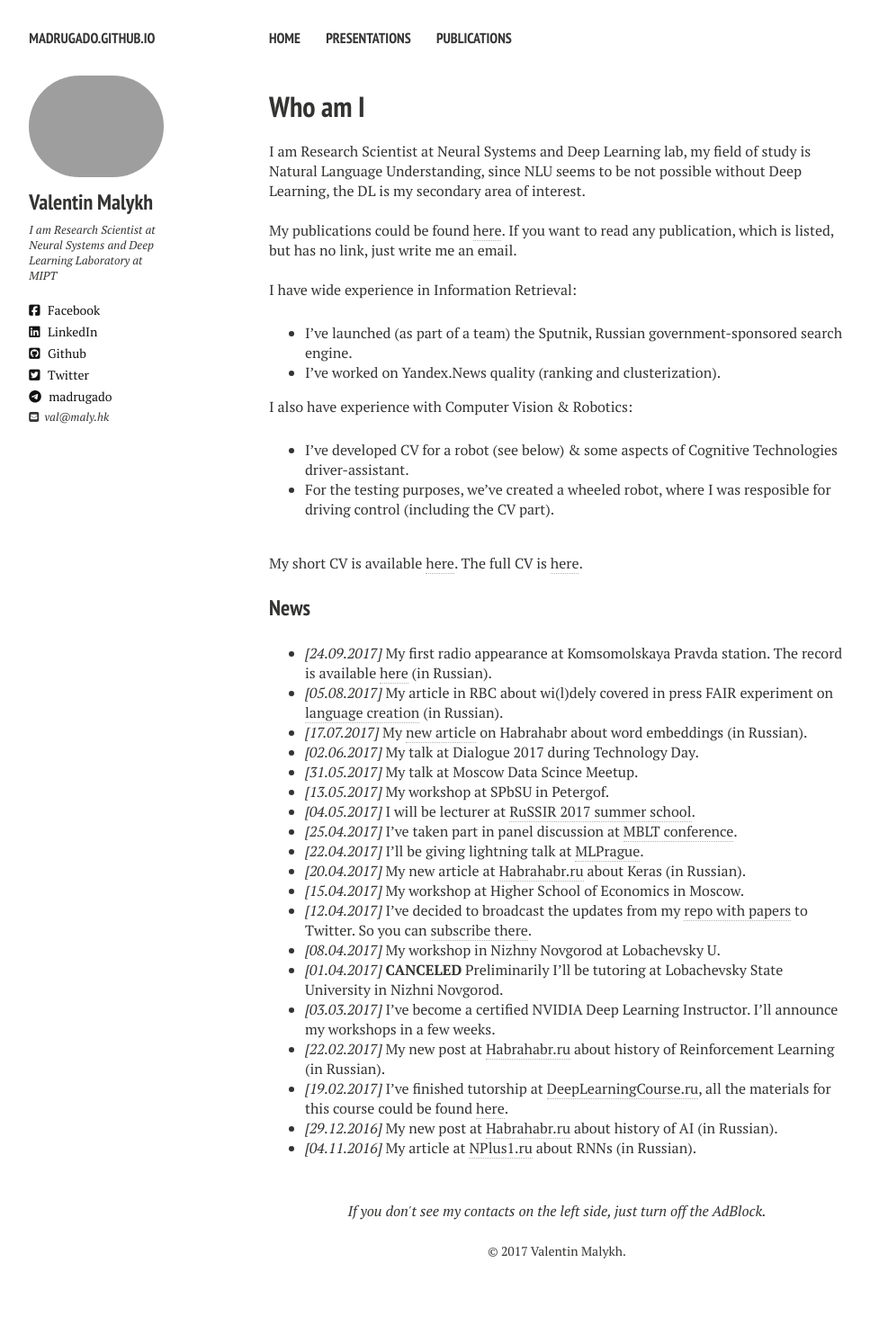
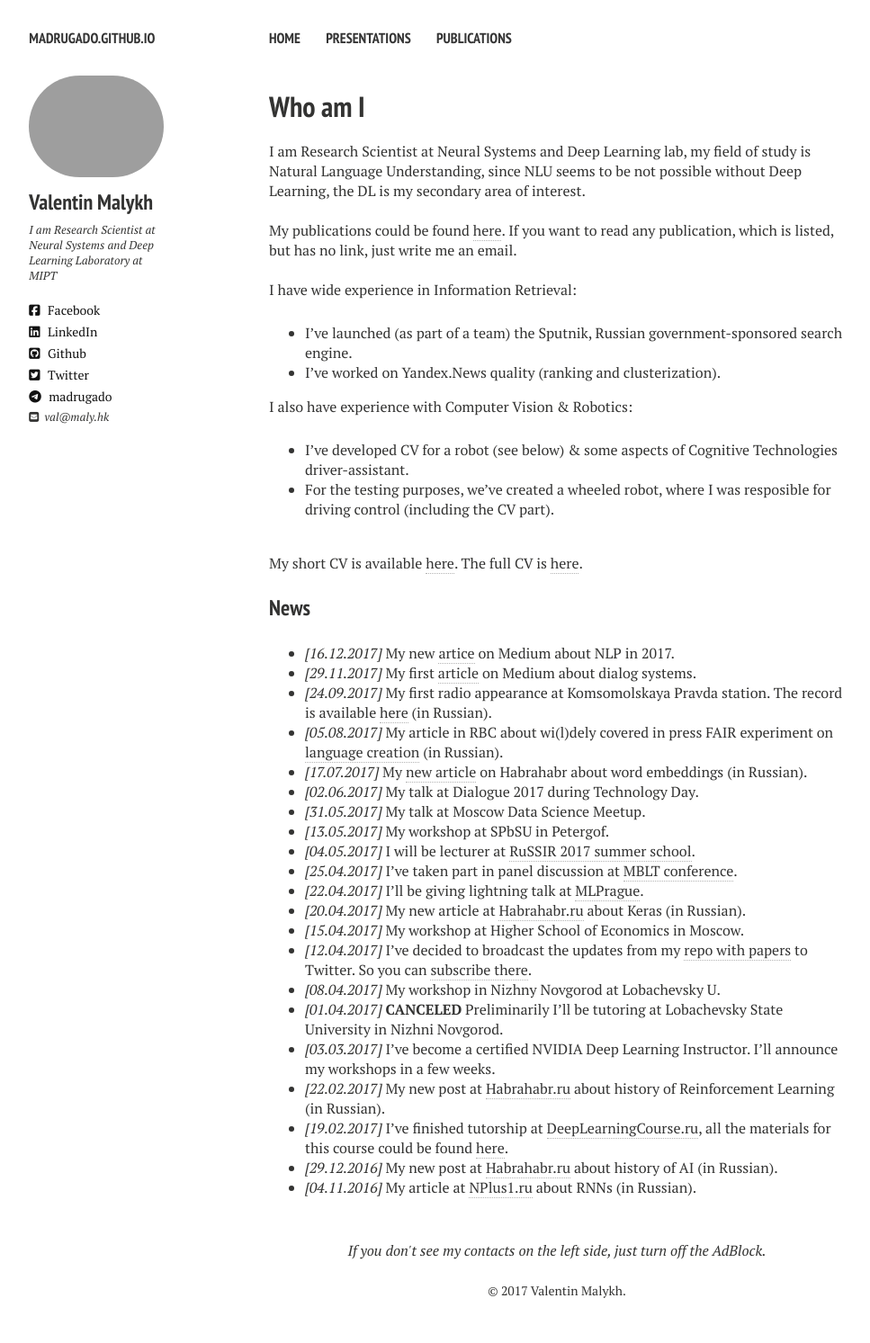
Before and after one commit to madrugado/madrugado.github.io, a Jekyll site: the page built from index.md, in a window 1280 px wide. Shown: the whole page at 90% size, without its empty margins (21-988 px from the left). Built offline with Jekyll 4.4.1, drawn with Linux system fonts in a browser that asks for light colours; nearby versions of some CDN libraries; before the commit the page ends 1449 px from its top, so only the background shows below that.

Commit message:
UPD: Medium articles

```diff
--- a/index.md
+++ b/index.md
@@ -24,12 +24,14 @@ I also have experience with Computer Vision & Robotics:
 My short CV is available [here](resume/one-page-cv.pdf). The full CV is [here](https://www.dropbox.com/s/ce0d73trfwtfc7h/academic_CV2.pdf?dl=1).
 
 ### News
+- *[16.12.2017]* My new [artice](https://medium.com/@madrugado/advances-in-nlp-in-2017-b00e927fcc57) on Medium about NLP in 2017.
+- *[29.11.2017]* My first [article](https://medium.com/@madrugado/what-are-the-dialog-systems-or-something-about-eliza-9aefb551eaaa) on Medium about dialog systems.
 - *[24.09.2017]* My first radio appearance at Komsomolskaya Pravda station. The record is available [here](https://www.kp.ru/radio/guest/827003/) (in Russian).
 - *[05.08.2017]* My article in RBC about wi(l)dely covered in press FAIR experiment on [language creation](http://www.rbc.ru/opinions/technology_and_media/04/08/2017/598453329a7947214bab8e50) (in Russian).
 - *[17.07.2017]* My [new article](https://habrahabr.ru/company/ods/blog/329410/
 ) on Habrahabr about word embeddings (in Russian).
 - *[02.06.2017]* My talk at Dialogue 2017 during Technology Day.
-- *[31.05.2017]* My talk at Moscow Data Scince Meetup.
+- *[31.05.2017]* My talk at Moscow Data Science Meetup.
 - *[13.05.2017]* My workshop at SPbSU in Petergof.
 - *[04.05.2017]* I will be lecturer at [RuSSIR 2017 summer school](http://romip.ru/russir2017/).
 - *[25.04.2017]* I've taken part in panel discussion at [MBLT conference](https://mblt.ru).
```
